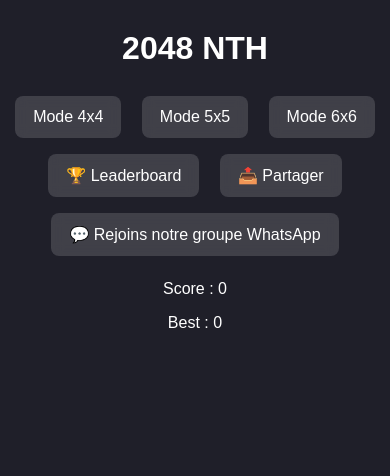
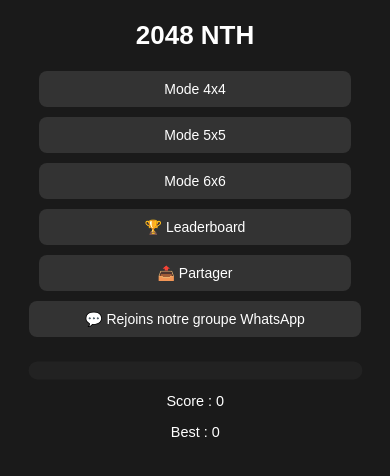
Before and after one commit to Nathana15are/2048-jeux, a plain HTML site: page index.html in a window 390 px wide. Drawn offline with Linux system fonts and the light colour scheme.

Commit message:
Update style.css

```diff
--- a/style.css
+++ b/style.css
@@ -1,76 +1,77 @@
 body {
   margin: 0;
+  padding: 0;
   font-family: Arial, sans-serif;
-  background: rgba(20,20,30,0.95);
-  overflow: hidden;
+  background: #1a1a1a;
   color: white;
   text-align: center;
-}
-
-canvas#particles {
-  position: fixed;
-  top: 0;
-  left: 0;
-  width: 100%;
-  height: 100%;
-  z-index: -1;
+  overflow-x: hidden;
 }
 
 .menu {
-  margin-top: 30px;
+  margin: 20px auto;
 }
 
-.menu button, .menu a {
-  margin: 8px;
-  padding: 12px 18px;
-  border: none;
-  border-radius: 8px;
-  background: rgba(255,255,255,0.15);
-  color: white;
-  font-size: 16px;
-  cursor: pointer;
-  backdrop-filter: blur(6px);
-  text-decoration: none;
-  display: inline-block;
+h1 {
+  margin-bottom: 20px;
+  font-size: 32px;
 }
 
-.menu button:hover, .menu a:hover {
-  background: rgba(255,255,255,0.3);
+.buttons {
+  display: flex;
+  flex-wrap: wrap;
+  justify-content: center;
+  gap: 10px;
 }
 
-.game-container {
-  display: flex;
-  flex-direction: column;
-  align-items: center;
-  margin-top: 20px;
+button, .whatsapp-btn {
+  background: #333;
+  color: white;
+  border: none;
+  padding: 12px 18px;
+  border-radius: 8px;
+  cursor: pointer;
+  transition: 0.3s;
+  text-decoration: none;
+  font-size: 16px;
 }
 
-#board {
+button:hover, .whatsapp-btn:hover {
+  background: #555;
+}
+
+#game-container {
+  margin: 20px auto;
+  max-width: 500px;
+  width: 95%;
+}
+
+#grid {
   display: grid;
-  gap: 5px;
-  background: rgba(255,255,255,0.15);
+  gap: 8px;
+  background: #222;
   padding: 10px;
   border-radius: 12px;
 }
 
-.tile {
-  display: flex;
-  align-items: center;
-  justify-content: center;
-  font-weight: bold;
-  border-radius: 8px;
-  font-size: 22px;
-  transition: transform 0.2s ease-in-out;
+/* Responsive mobile */
+@media (max-width: 600px) {
+  h1 {
+    font-size: 26px;
+  }
+
+  .buttons {
+    flex-direction: column;
+    align-items: center;
+  }
+
+  button, .whatsapp-btn {
+    width: 80%;
+    font-size: 14px;
+    padding: 10px;
+  }
+
+  #game-container {
+    transform: scale(0.9);
+  }
 }
-
-.popup {
-  position: fixed;
-  top: 50%;
-  left: 50%;
-  transform: translate(-50%, -50%);
-  background: rgba(0,0,0,0.8);
-  padding: 20px;
-  border-radius: 12px;
-  display: none;
-  color: white;
-}
```
